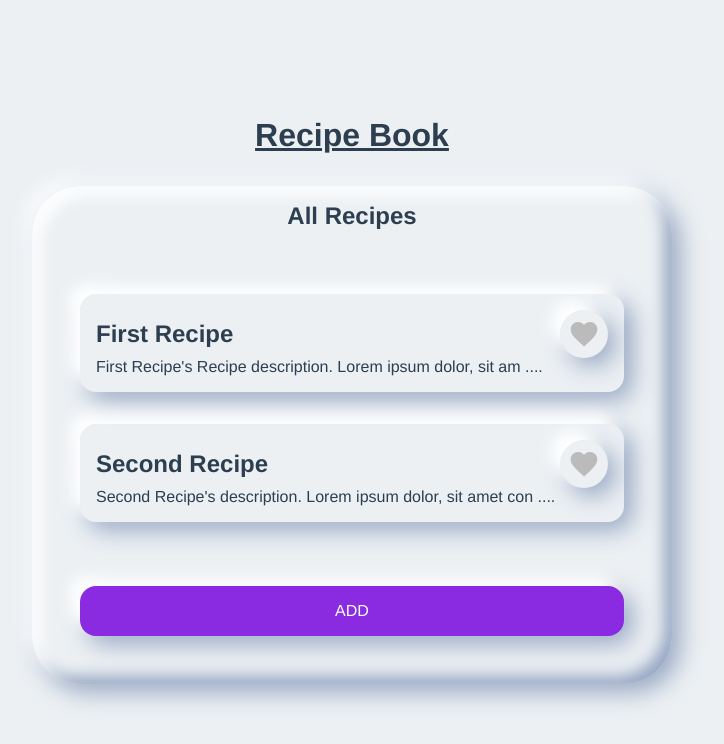
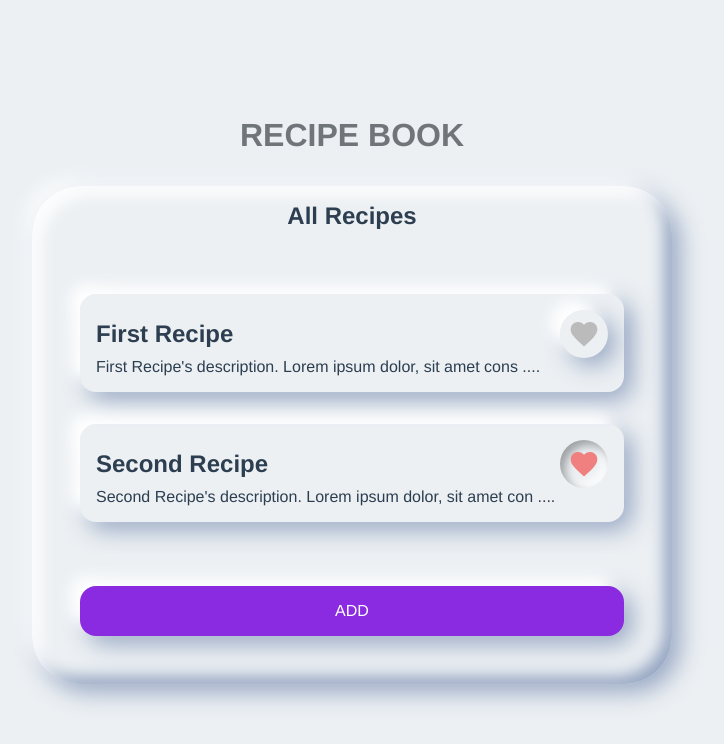
Before and after one commit to IronAdministrator/vue_recipe-book, a Vue app: page / in a window 1280 px wide. Shown: the top 744 px of the page, without its empty margins (288-1012 px from the left). Built offline with nearby package versions, Linux system fonts and the light colour scheme; data requests are answered from the project's data file.

Commit message:
minor css chages

```diff
--- a/data/db.json
+++ b/data/db.json
@@ -4,11 +4,11 @@
       "id": 1,
       "title": "First Recipe",
       "ingredients": {
-        "ingredient_1": "first ingredient",
-        "ingredient_2": "second ingredient",
-        "ingredient_3": "third ingredient"
+        "ingredient_1": "first ingredient of First Recipe",
+        "ingredient_2": "second ingredient of First Recipe",
+        "ingredient_3": "third ingredient of First Recipe"
       },
-      "description": "First Recipe's Recipe description. Lorem ipsum dolor, sit amet consectetur adipisicing elit. Iusto quasi nihil quae soluta necessitatibus, sit natus possimus qui quos alias.",
+      "description": "First Recipe's description. Lorem ipsum dolor, sit amet consectetur adipisicing elit. Iusto quasi nihil quae soluta necessitatibus, sit natus possimus qui quos alias.",
       "favorite": false,
       "createAt": "30/10/2022"
     },
@@ -21,7 +21,7 @@
         "ingredient_3": "third ingredient of Second Recipe"
       },
       "description": "Second Recipe's description. Lorem ipsum dolor, sit amet consectetur adipisicing elit. Iusto quasi nihil quae soluta necessitatibus, sit natus possimus qui quos alias.",
-      "favorite": false,
+      "favorite": true,
       "createAt": "30/10/2022"
     }
   ]
--- a/src/App.vue
+++ b/src/App.vue
@@ -41,7 +41,8 @@
 }
 .main-title {
   text-align: center;
-  text-decoration: underline;
   margin-bottom: 2rem;
+  color: #707579;
+  text-transform: uppercase;
 }
 </style>
```
